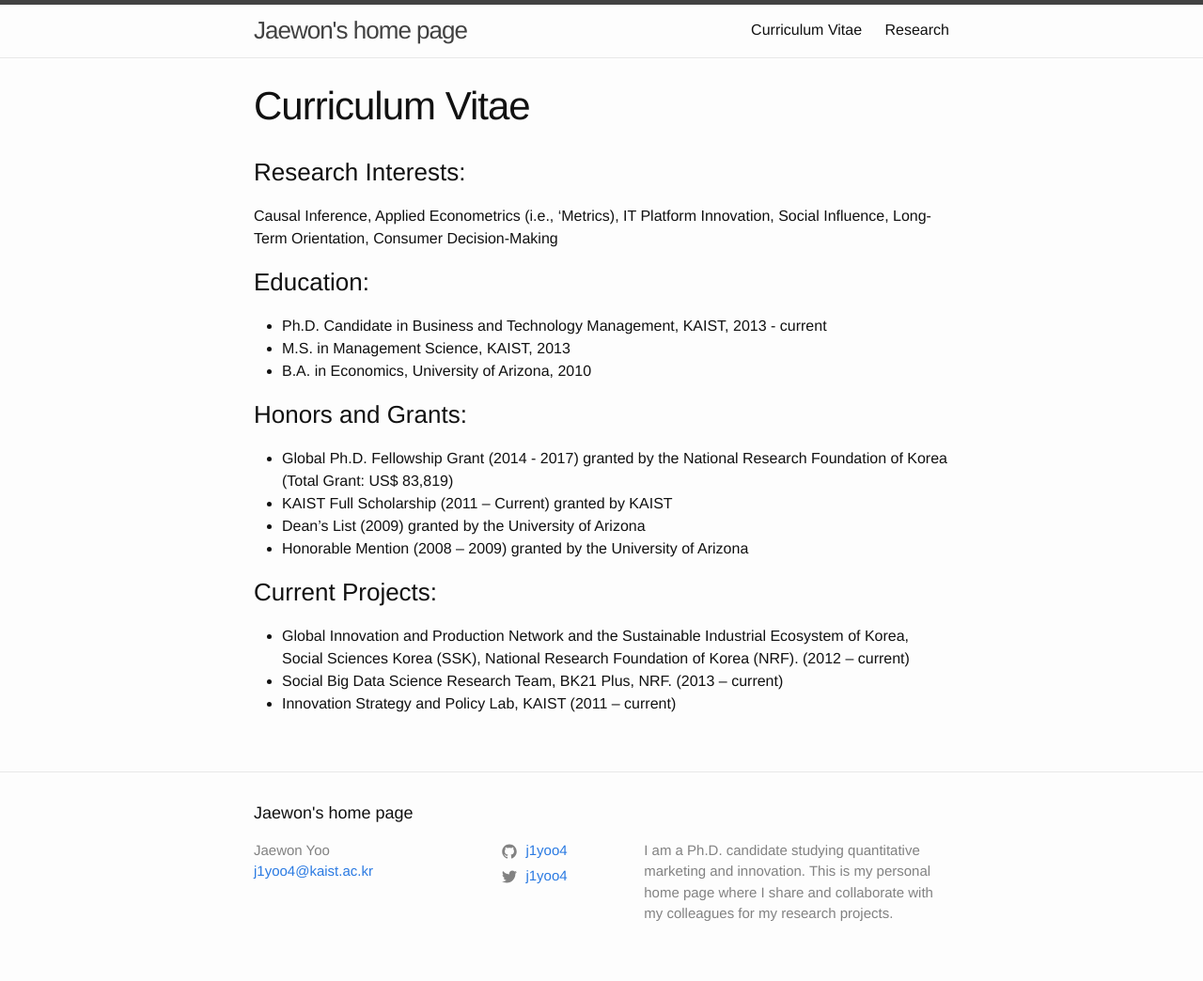
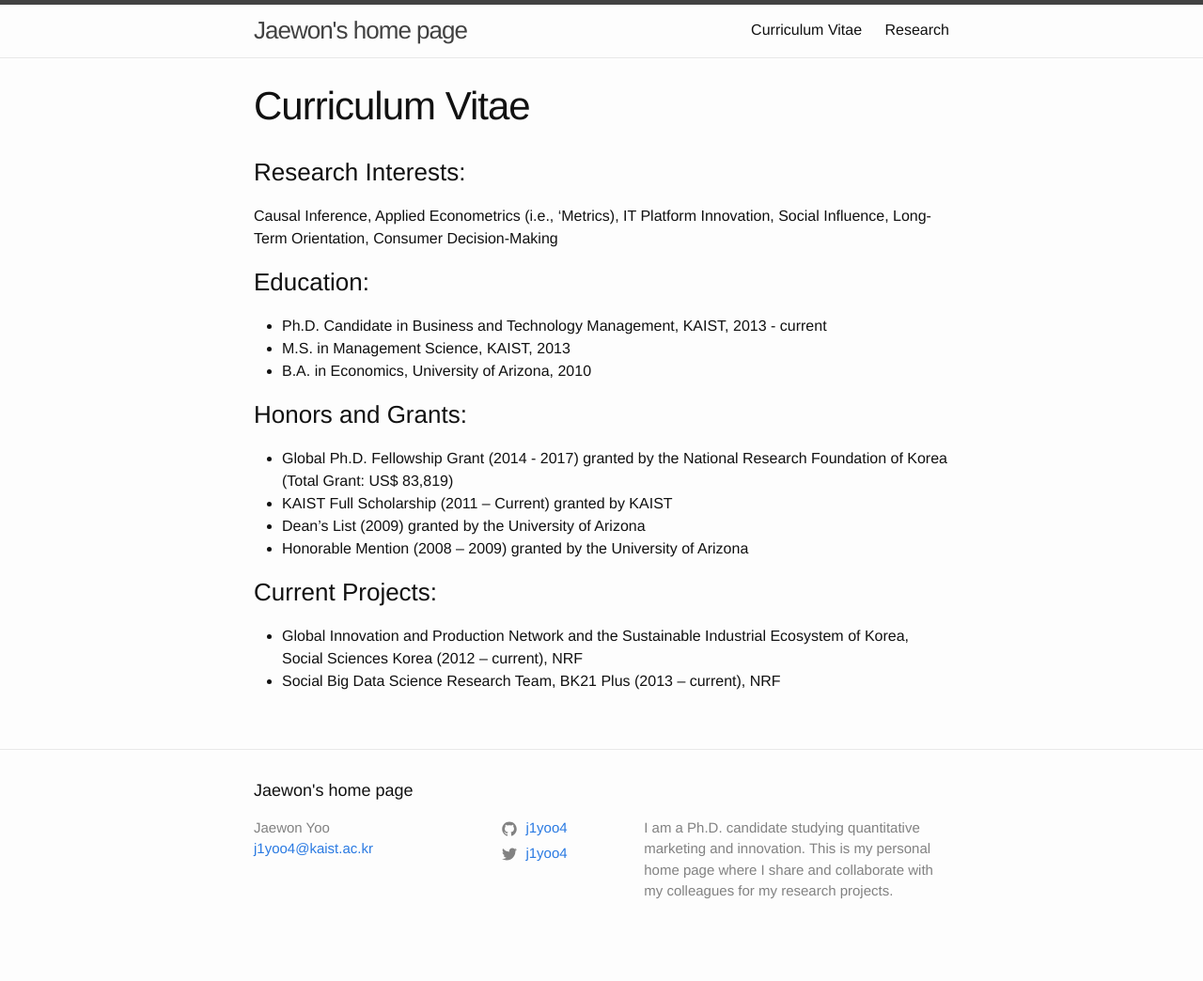
Before and after one commit to j1yoo/j1yoo.github.io, a Jekyll site: the page built from cv.markdown, in a window 1280 px wide. Shown: the whole page at 94% size. Built offline with Jekyll 4.4.1, drawn with Linux system fonts in a browser that asks for light colours; after the commit the page ends 1020 px from its top, so only the background shows below that.

Commit message:
Update cv.markdown

```diff
--- a/cv.markdown
+++ b/cv.markdown
@@ -19,6 +19,5 @@
 * Honorable Mention (2008 – 2009) granted by the University of Arizona
 
 ### Current Projects:
-* Global Innovation and Production Network and the Sustainable Industrial Ecosystem of Korea, Social Sciences Korea (SSK), National Research Foundation of Korea (NRF). (2012 – current)
-* Social Big Data Science Research Team, BK21 Plus, NRF. (2013 – current)
-* Innovation Strategy and Policy Lab, KAIST (2011 – current)
+* Global Innovation and Production Network and the Sustainable Industrial Ecosystem of Korea, Social Sciences Korea (2012 – current), NRF
+* Social Big Data Science Research Team, BK21 Plus (2013 – current), NRF
```
